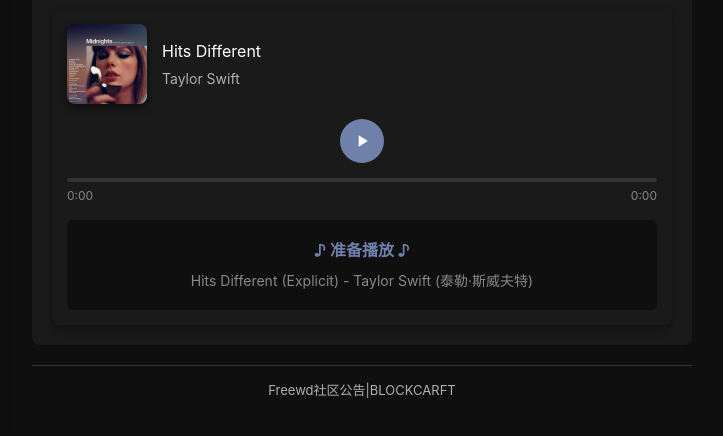
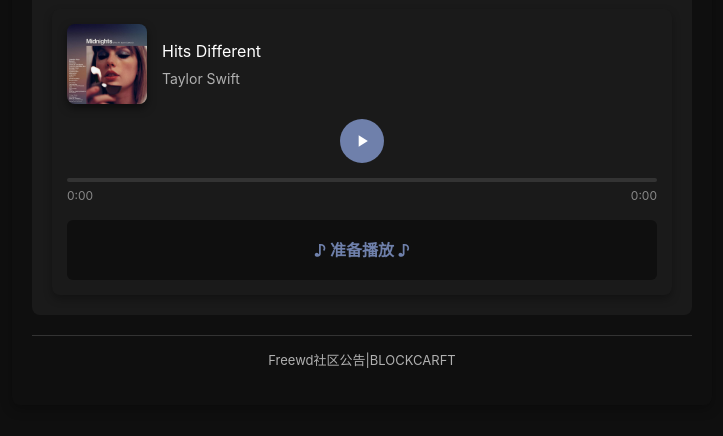
Before and after one commit to blockcarft4979/app_update, a plain HTML site: page announcement.html in a window 1280 px wide. Shown: the part 560-996 px from the top of the page, without its empty margins (278-1001 px from the left). Drawn offline with Linux system fonts and the light colour scheme.

Commit message:
更新 announcement.html

```diff
--- a/announcement.html
+++ b/announcement.html
@@ -224,31 +224,54 @@
             font-size: 13px;
             line-height: 1.8;
             text-align: center;
-            min-height: 90px;
+            height: 60px;
             display: flex;
             flex-direction: column;
             justify-content: center;
+            overflow: hidden;
+            position: relative;
+        }
+
+        .lyrics-scroll-container {
+            position: absolute;
+            top: 0;
+            left: 0;
+            width: 100%;
+            height: 100%;
+            display: flex;
+            align-items: center;
+            justify-content: center;
+            transition: transform 0.5s ease;
         }
 
         .current-lyric {
             font-size: 16px;
             color: #6F80AB;
             font-weight: bold;
-            margin-bottom: 8px;
-            min-height: 1.5em;
-            transition: all 0.3s ease;
-        }
-
-        .next-lyric {
-            font-size: 14px;
-            color: #888;
-            min-height: 1.5em;
+            white-space: nowrap;
+            padding: 0 20px;
+            text-align: center;
+            width: 100%;
             transition: all 0.3s ease;
         }
 
         .lyrics-placeholder {
             color: #666;
             font-style: italic;
+        }
+
+        /* 滚动动画 */
+        @keyframes scrollLyrics {
+            0% {
+                transform: translateX(100%);
+            }
+            100% {
+                transform: translateX(-100%);
+            }
+        }
+
+        .scrolling {
+            animation: scrollLyrics 10s linear infinite;
         }
     </style>
 </head>
@@ -340,8 +363,9 @@
                                 <span class="duration">0:00</span>
                             </div>
                             <div class="lyrics-container">
-                                <div class="current-lyric lyrics-placeholder">当前歌词将在这里显示</div>
-                                <div class="next-lyric lyrics-placeholder">下一句歌词将在这里显示</div>
+                                <div class="lyrics-scroll-container">
+                                    <div class="current-lyric lyrics-placeholder">当前歌词将在这里显示</div>
+                                </div>
                             </div>
                             <audio id="audio-player" src="${musicInfo.url}"></audio>
                         </div>
@@ -381,10 +405,11 @@
                 const currentTimeEl = document.querySelector('.current-time');
                 const durationEl = document.querySelector('.duration');
                 const currentLyricEl = document.querySelector('.current-lyric');
-                const nextLyricEl = document.querySelector('.next-lyric');
+                const lyricsScrollContainer = document.querySelector('.lyrics-scroll-container');
 
                 let isPlaying = false;
                 let lyricsData = [];
+                let scrollTimeout = null;
 
                 // 加载歌词文件
                 if (musicData.lyrics && typeof musicData.lyrics === 'string') {
@@ -401,7 +426,6 @@
                         .catch(error => {
                             console.error('加载歌词失败:', error);
                             currentLyricEl.textContent = '歌词加载失败';
-                            nextLyricEl.textContent = '';
                         });
                 }
 
@@ -414,6 +438,7 @@
                                 <path d="M8 5v14l11-7z"/>
                             </svg>
                         `;
+                        stopLyricsScroll();
                     } else {
                         audio.play();
                         playBtn.innerHTML = `
@@ -488,19 +513,42 @@
                         currentLyricEl.textContent = lyricsData[currentIndex].text;
                         currentLyricEl.classList.remove('lyrics-placeholder');
 
-                        // 更新下一句歌词
-                        if (currentIndex < lyricsData.length - 1) {
-                            nextLyricEl.textContent = lyricsData[currentIndex + 1].text;
-                            nextLyricEl.classList.remove('lyrics-placeholder');
-                        } else {
-                            nextLyricEl.textContent = '';
-                        }
+                        // 检查歌词是否需要滚动
+                        checkLyricsScroll();
                     } else {
                         // 如果没有找到匹配的歌词
                         currentLyricEl.textContent = '♪ 音乐播放中 ♪';
                         currentLyricEl.classList.remove('lyrics-placeholder');
-                        nextLyricEl.textContent = '';
+                        stopLyricsScroll();
                     }
+                }
+
+                // 检查歌词是否需要滚动
+                function checkLyricsScroll() {
+                    // 清除之前的定时器
+                    if (scrollTimeout) clearTimeout(scrollTimeout);
+
+                    // 重置滚动位置
+                    lyricsScrollContainer.style.transform = 'translateX(0)';
+                    lyricsScrollContainer.classList.remove('scrolling');
+
+                    // 检查歌词是否超出容器宽度
+                    const containerWidth = lyricsScrollContainer.parentElement.offsetWidth;
+                    const lyricWidth = currentLyricEl.offsetWidth;
+
+                    if (lyricWidth > containerWidth) {
+                        // 歌词过长，需要滚动
+                        scrollTimeout = setTimeout(() => {
+                            lyricsScrollContainer.classList.add('scrolling');
+                        }, 1000);
+                    }
+                }
+
+                // 停止歌词滚动
+                function stopLyricsScroll() {
+                    if (scrollTimeout) clearTimeout(scrollTimeout);
+                    lyricsScrollContainer.classList.remove('scrolling');
+                    lyricsScrollContainer.style.transform = 'translateX(0)';
                 }
 
                 // 音频结束时重置
@@ -517,43 +565,45 @@
                     // 重置歌词显示
                     currentLyricEl.textContent = '播放结束';
                     currentLyricEl.classList.remove('lyrics-placeholder');
-                    nextLyricEl.textContent = '';
+                    stopLyricsScroll();
                 });
 
                 function parseLyrics(lyricText) {
                     // 简单的LRC歌词解析
                     const lines = lyricText.split('\n');
-                    lyricsData = [];
+                    const lyricsByTime = {};
 
                     lines.forEach(line => {
                         // 匹配时间标签和歌词
-                        const match = line.match(/\[(\d+):(\d+).(\d+)\](.*)/);
-                        if (match) {
+                        const timeMatches = line.matchAll(/\[(\d+):(\d+).(\d+)\]/g);
+                        const lyricText = line.replace(/\[\d+:\d+\.\d+\]/g, '').trim();
+
+                        if (!lyricText) return;
+
+                        for (const match of timeMatches) {
                             const minutes = parseInt(match[1]);
                             const seconds = parseInt(match[2]);
                             const hundredths = parseInt(match[3]);
                             const time = minutes * 60 + seconds + hundredths / 100;
-                            const text = match[4].trim();
 
-                            if (text) {
-                                lyricsData.push({ time, text });
+                            if (lyricsByTime[time]) {
+                                // 如果同一时间点已有歌词，合并它们
+                                lyricsByTime[time] += ' / ' + lyricText;
+                            } else {
+                                lyricsByTime[time] = lyricText;
                             }
                         }
                     });
 
-                    // 按时间排序
-                    lyricsData.sort((a, b) => a.time - b.time);
+                    // 转换为数组并排序
+                    lyricsData = Object.keys(lyricsByTime).map(time => ({
+                        time: parseFloat(time),
+                        text: lyricsByTime[time]
+                    })).sort((a, b) => a.time - b.time);
 
                     // 初始化歌词显示
                     currentLyricEl.textContent = '♪ 准备播放 ♪';
                     currentLyricEl.classList.remove('lyrics-placeholder');
-
-                    if (lyricsData.length > 0) {
-                        nextLyricEl.textContent = lyricsData[0].text;
-                        nextLyricEl.classList.remove('lyrics-placeholder');
-                    } else {
-                        nextLyricEl.textContent = '';
-                    }
                 }
             }
 
```
